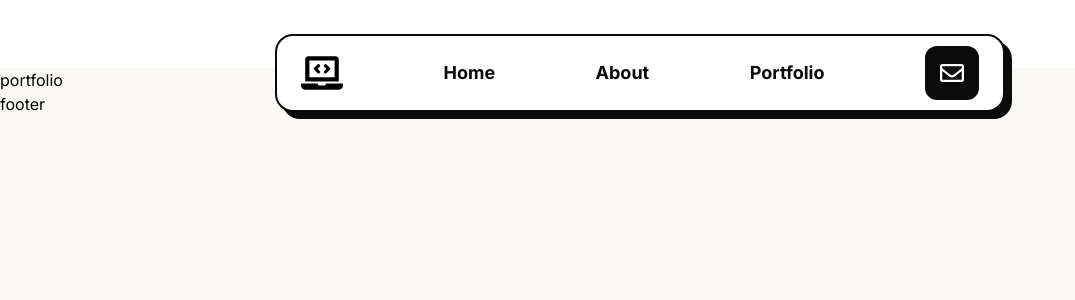
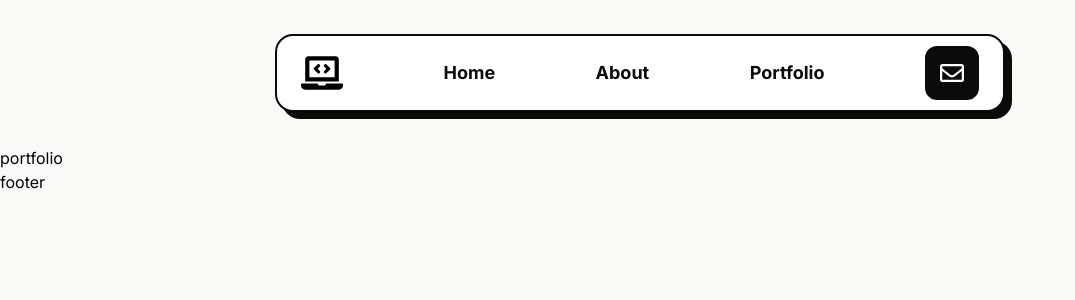
Before and after one commit to amrrashor/portfolio, a Next.js app: page /portfolio in a window 1280 px wide. Shown: the top 300 px of the page, without its empty margins (0-1075 px from the left). Built offline with nearby package versions, Linux system fonts and the light colour scheme.

Commit message:
added small fix for navbar

```diff
--- a/components/Navbar.tsx
+++ b/components/Navbar.tsx
@@ -7,7 +7,7 @@ import { BiMenuAltRight, BiMenu } from "react-icons/bi";
 const Navbar = () => {
     const [menu, showMenu] = useState(false)
     return (
-        <nav className='relative z-30 w-full pt-[34px] pb-[34px] pl-[15px] pr-[15px] h-4 bg-white'>
+        <nav className='relative z-30 w-full pt-[34px] pb-[34px] pl-[15px] pr-[15px]'>
             <div className='relative z-20 flex justify-between items-center h-[78px] max-w-[730px] bg-white mx-auto shadow-1 border-1 px-[8px] md:px-[24px] py-[14px] rounded-[18px]'>
                 <div className='w-[42px] h-[42px]'>
                     <FaLaptopCode className='w-[42px] h-[42px]' />
```
